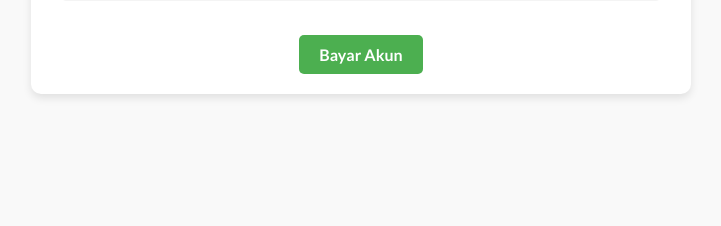
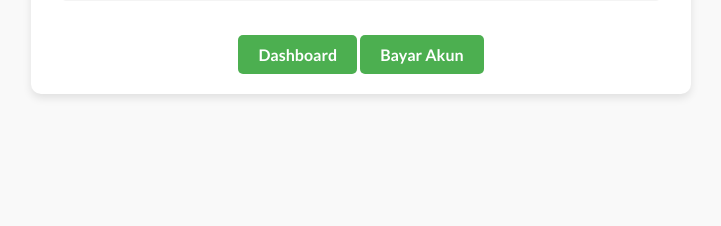
Before and after one commit to Sandhj/Virtual, a Flask app: page /result in a window 1280 px wide. Shown: the part 475-701 px from the top of the page, without its empty margins (279-1000 px from the left). Run offline with Flask 3, Linux system fonts and the light colour scheme.

Commit message:
Update result.html

```diff
--- a/templates/result.html
+++ b/templates/result.html
@@ -85,6 +85,7 @@
             <h2>Rincian Akun</h2>
             <pre>{{ output }}</pre>
         </div>
+        <a href="/home" class="btn">Dashboard</a>
         <a href="{{ wa_link }}" class="btn btn-pay" target="_blank">Bayar Akun</a>
     </div>
 </body>
```
